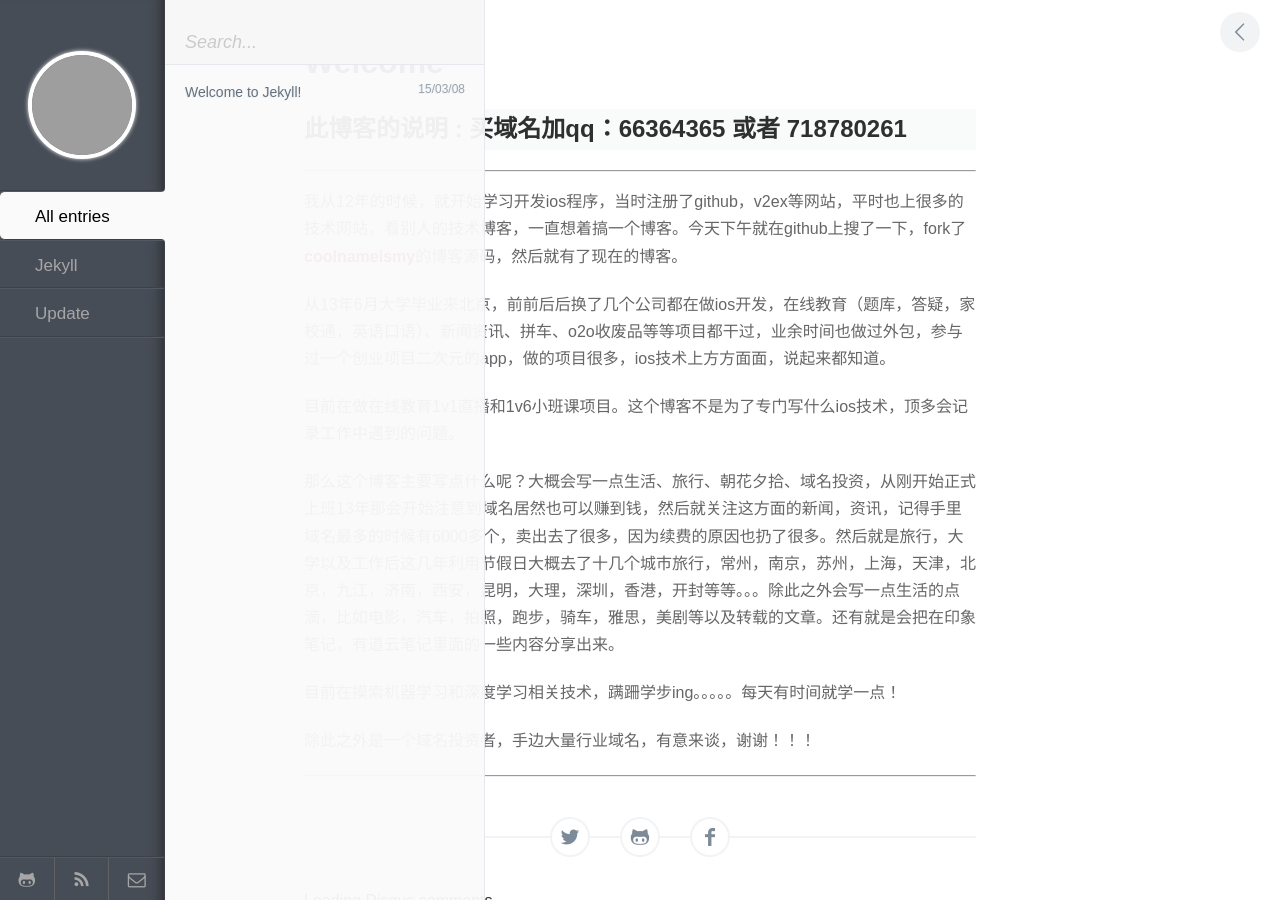
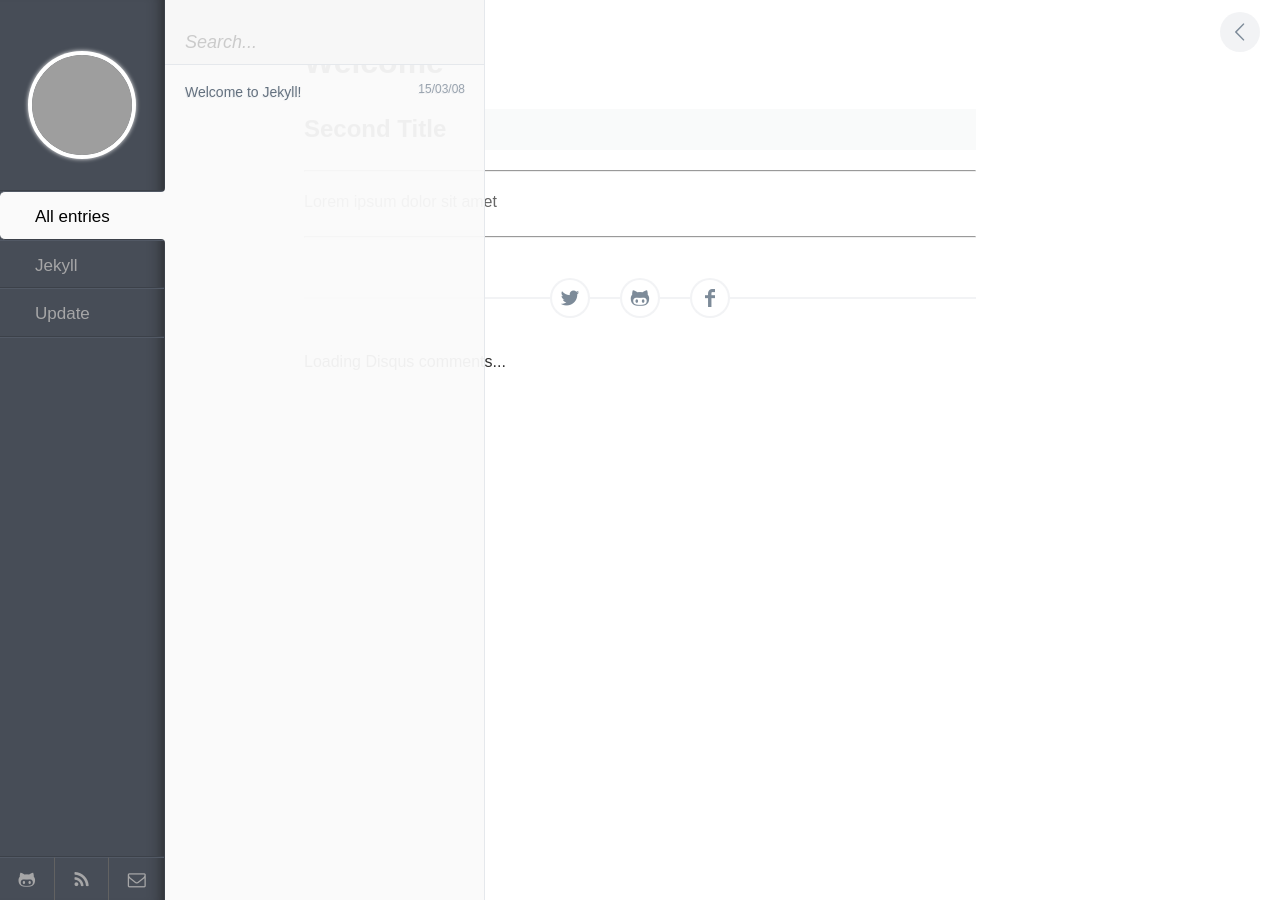
Before and after one commit to hoscarcito/hoscarcito.github.io, a Jekyll site: the page built from index.md, in a window 1280 px wide. Built offline with Jekyll 4.4.1, drawn with Linux system fonts in a browser that asks for light colours; comment, search, counter and statistics services are not loaded; grey boxes are pictures that could not be loaded.

Commit message:
updated data

```diff
--- a/index.md
+++ b/index.md
@@ -3,24 +3,9 @@ layout: post
 title: Welcome
 ---
 
-## 此博客的说明 : 买域名加qq：66364365 或者 718780261
+## Second Title
 ----
 
-我从12年的时候，就开始学习开发ios程序，当时注册了github，v2ex等网站，平时也上很多的技术网站，看别人的技术博客，一直想着搞一个博客。今天下午就在github上搜了一下，fork了 [coolnameismy](https://github.com/coolnameismy/coolnameismy.github.io)的博客源码，然后就有了现在的博客。
-
-从13年6月大学毕业来北京，前前后后换了几个公司都在做ios开发，在线教育（题库，答疑，家校通，英语口语）、新闻资讯、拼车、o2o收废品等等项目都干过，业余时间也做过外包，参与过一个创业项目二次元的app，做的项目很多，ios技术上方方面面，说起来都知道。
-
-目前在做在线教育1v1直播和1v6小班课项目。这个博客不是为了专门写什么ios技术，顶多会记录工作中遇到的问题。
-
-那么这个博客主要写点什么呢？大概会写一点生活、旅行、朝花夕拾、域名投资，从刚开始正式上班13年那会开始注意到域名居然也可以赚到钱，然后就关注这方面的新闻，资讯，记得手里域名最多的时候有6000多个，卖出去了很多，因为续费的原因也扔了很多。然后就是旅行，大学以及工作后这几年利用节假日大概去了十几个城市旅行，常州，南京，苏州，上海，天津，北京，九江，济南，西安，昆明，大理，深圳，香港，开封等等。。。除此之外会写一点生活的点滴，比如电影，汽车，拍照，跑步，骑车，雅思，美剧等以及转载的文章。还有就是会把在印象笔记，有道云笔记里面的一些内容分享出来。
-
-
-目前在摸索机器学习和深度学习相关技术，蹒跚学步ing。。。。。每天有时间就学一点！
-
-除此之外是一个域名投资者，手边大量行业域名，有意来谈，谢谢！！！
+Lorem ipsum dolor sit amet
 
 ---
-
-
-<script language="javascript" type="text/javascript" src="//js.users.51.la/19176892.js"></script>
-<noscript><a href="//www.51.la/?19176892" target="_blank"><img alt="&#x6211;&#x8981;&#x5566;&#x514D;&#x8D39;&#x7EDF;&#x8BA1;" src="//img.users.51.la/19176892.asp" style="border:none" /></a></noscript>
```
